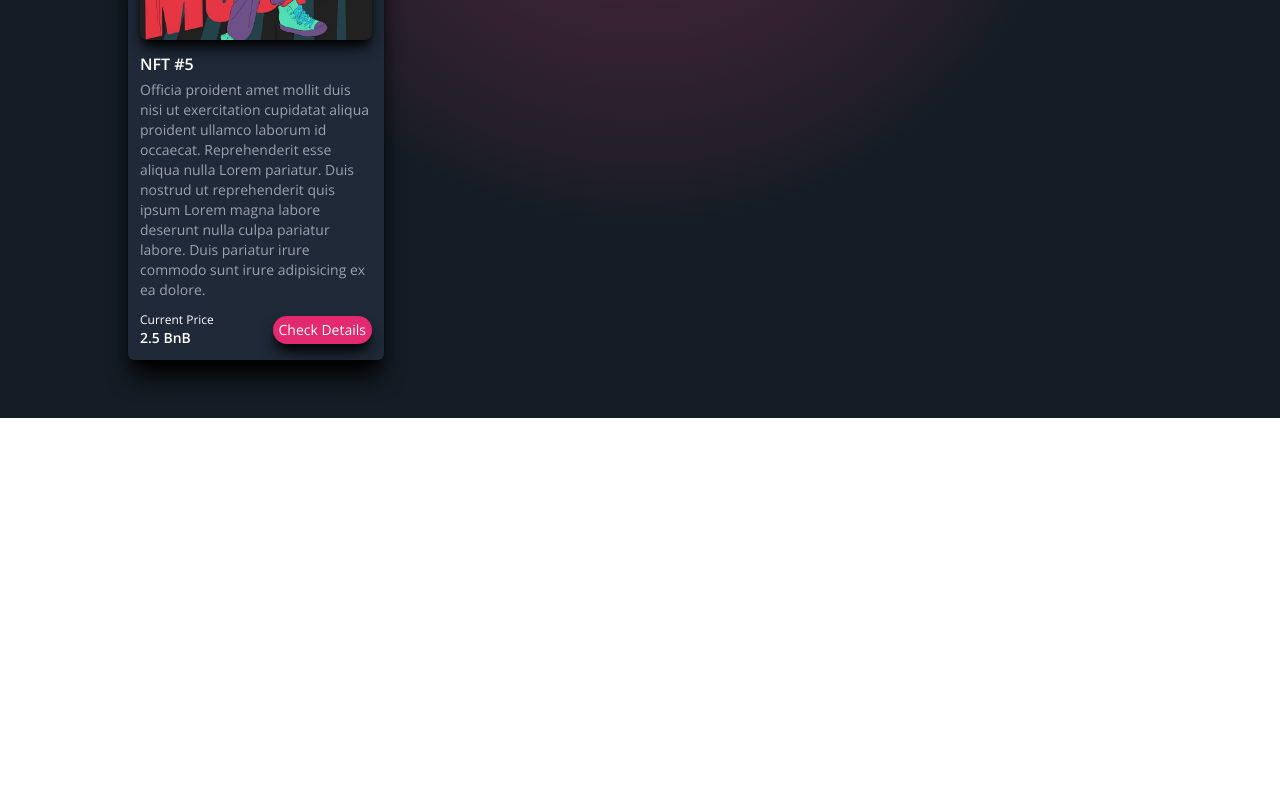
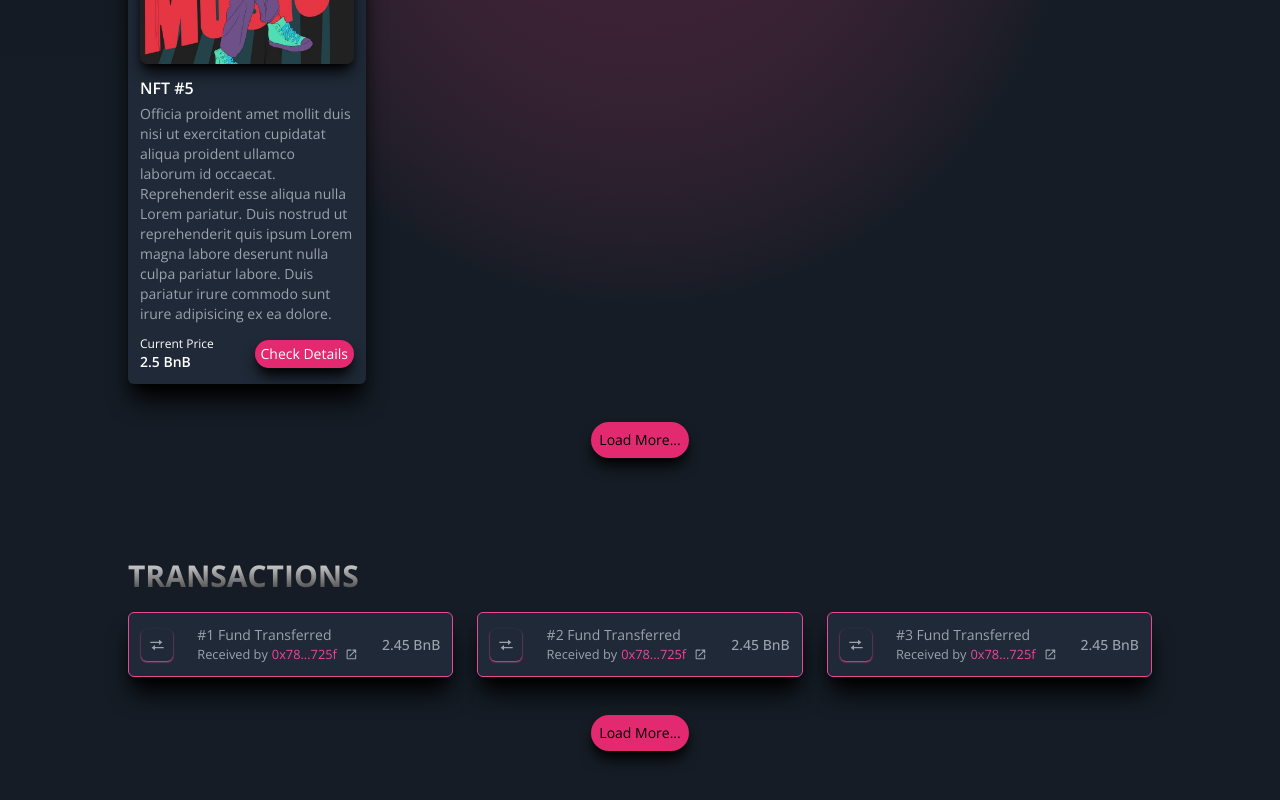
Before and after one commit to jerrymusaga/Reactos-defense, a React (Create React App) app: page / in a window 1280 px wide. Shown: the part 1528-2328 px from the top of the page. Before the commit the page ends 1946 px from the top, so only its background shows below. Built offline with nearby package versions, Linux system fonts and the light colour scheme.

Commit message:
design of transaction component

```diff
--- a/src/App.jsx
+++ b/src/App.jsx
@@ -1,6 +1,7 @@
 import ArtWorks from "./components/ArtWorks"
 import Header from "./components/Header"
 import Hero from "./components/Hero"
+import Transactions from "./components/Transactions"
 
 const App = () => {
   return (
@@ -10,6 +11,7 @@ const App = () => {
         <Hero />
       </div>
       <ArtWorks />
+      <Transactions />
     </div>
   )
 }
--- a/src/components/ArtWorks.jsx
+++ b/src/components/ArtWorks.jsx
@@ -6,10 +6,13 @@ const ArtWorks = () => {
     <div className='bg-[#151c25] gradient-bg-artworks'>
         <div className='w-4/5 py-10 mx-auto'>
             <h4 className='text-white text-3xl font-bold uppercase text-gradient'>Latest NFTs</h4>
-            <div className='grid grid-cols-1 md:grid-cols-3 lg:grid-cols-4 gaps-6 md:gaps-4 lg:gaps-3 py-2.5'>
+            <div className='grid grid-cols-1 md:grid-cols-3 lg:grid-cols-4 gap-6 md:gaps-4 lg:gaps-3 py-2.5'>
                 {Array(5).fill().map((nft,i) => (
                     <Card key={i} nft={i + 1} />
                 ))}
+            </div>
+            <div className='text-center my-5'>
+            <button className='shadow-lg shadow-black text-sm  bg-[#e32970] hover:bg-[#bd255f] rounded-full p-2'>Load More...</button>
             </div>
         </div>
 
--- /dev/null
+++ b/src/components/Transactions.jsx
@@ -0,0 +1,41 @@
+import {BiTransfer} from 'react-icons/bi'
+import {MdOpenInNew} from 'react-icons/md'
+
+const Transactions = () => {
+  return (
+    <div className='bg-[#151c25]'>
+        <div className='w-4/5 py-10 mx-auto'>
+            <h4 className='text-white text-3xl font-bold uppercase text-gradient'>Transactions</h4>
+            <div className='grid grid-cols-1 md:grid-cols-3 lg:grid-cols-3 gap-6 md:gaps-4 lg:gaps-2 py-2.5'>
+                {Array(3).fill().map((nft,i) => (
+                    <Transaction key={i} txn={i + 1} />
+                ))}
+            </div>
+            <div className='text-center my-5'>
+                <button className='shadow-lg shadow-black text-sm  bg-[#e32970] hover:bg-[#bd255f] rounded-full p-2'>Load More...</button>
+            </div>
+        </div>
+    </div>
+  )
+}
+
+const Transaction = ({txn}) => (
+    <div className='flex justify-between items-center border border-pink-500 text-gray-400 w-full shadow-xl shadow-black rounded-md overflow-hidden bg-gray-800 my-2 p-3'>
+        <div className='rounded-md shadow-sm shadow-pink-500 p-2'>
+            <BiTransfer />
+        </div>
+        <div>
+            <h4 className='text-sm'>#{txn} Fund Transferred</h4>
+            <small className='flex justify-start items-center '>
+                <span className='mr-1'>Received by</span>
+                <a className='text-pink-500 mr-2' href='#' target='_blank' >0x78...725f</a>
+                <span>
+                    <MdOpenInNew />
+                </span>
+            </small>
+        </div>
+        <p className='text-sm font-medium'>2.45 BnB</p>
+    </div>
+)
+
+export default Transactions
```
